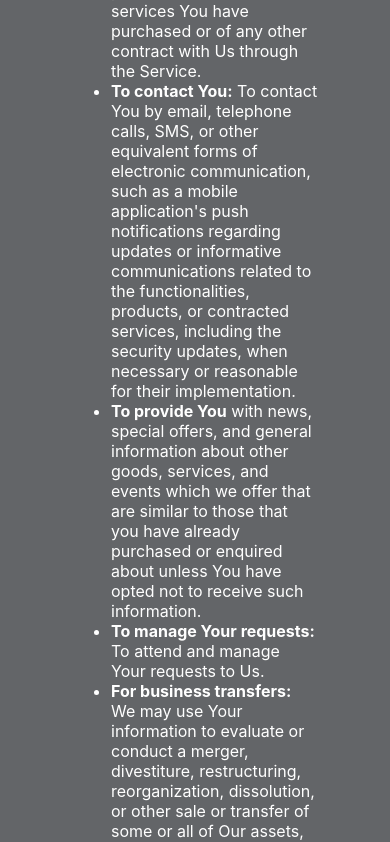
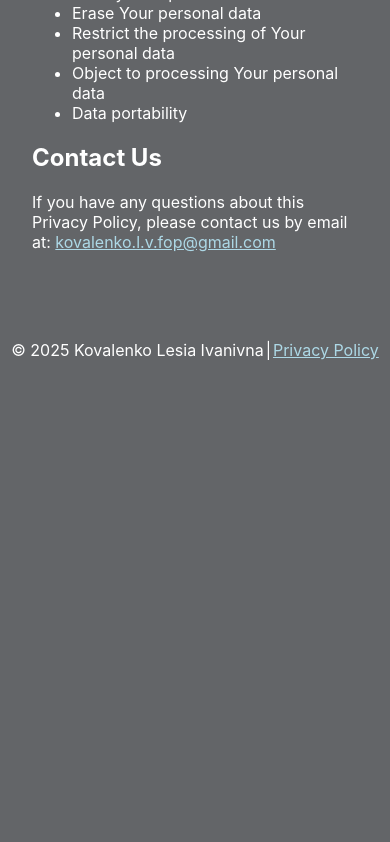
Before and after one commit to ValentinKovalenko/kovalenko-lesia, a React (Create React App) app: page /privacy-policy in a window 390 px wide. Shown: the part 6570-7412 px from the top of the page. After the commit the page ends 6970 px from the top, so only its background shows below. Built offline with nearby package versions, Linux system fonts and the light colour scheme.

Commit message:
added media footer

```diff
--- a/src/components/Footer/footer.css
+++ b/src/components/Footer/footer.css
@@ -20,3 +20,9 @@
 .text {
     color: lightblue;
 }
+
+@media (max-width: 768px) {
+    .container {
+        gap: 2px;
+    }
+}
--- a/src/pages/PrivacyPolicy/privacyPolicy.css
+++ b/src/pages/PrivacyPolicy/privacyPolicy.css
@@ -14,3 +14,9 @@
     color: lightblue;
     text-decoration: underline;
 }
+
+@media (max-width: 768px) {
+    .privacy-container {
+        margin: 0;
+    }
+}
```
